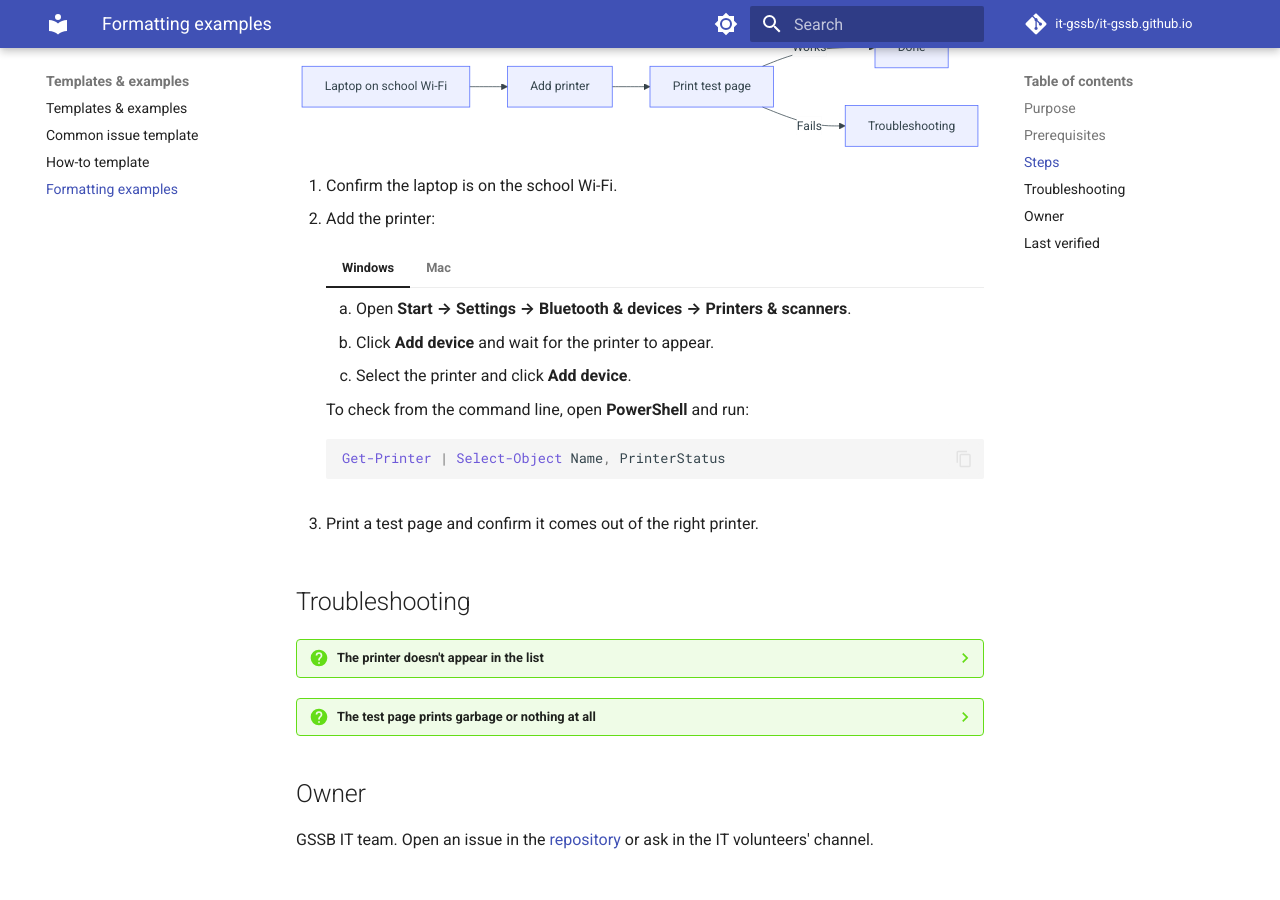
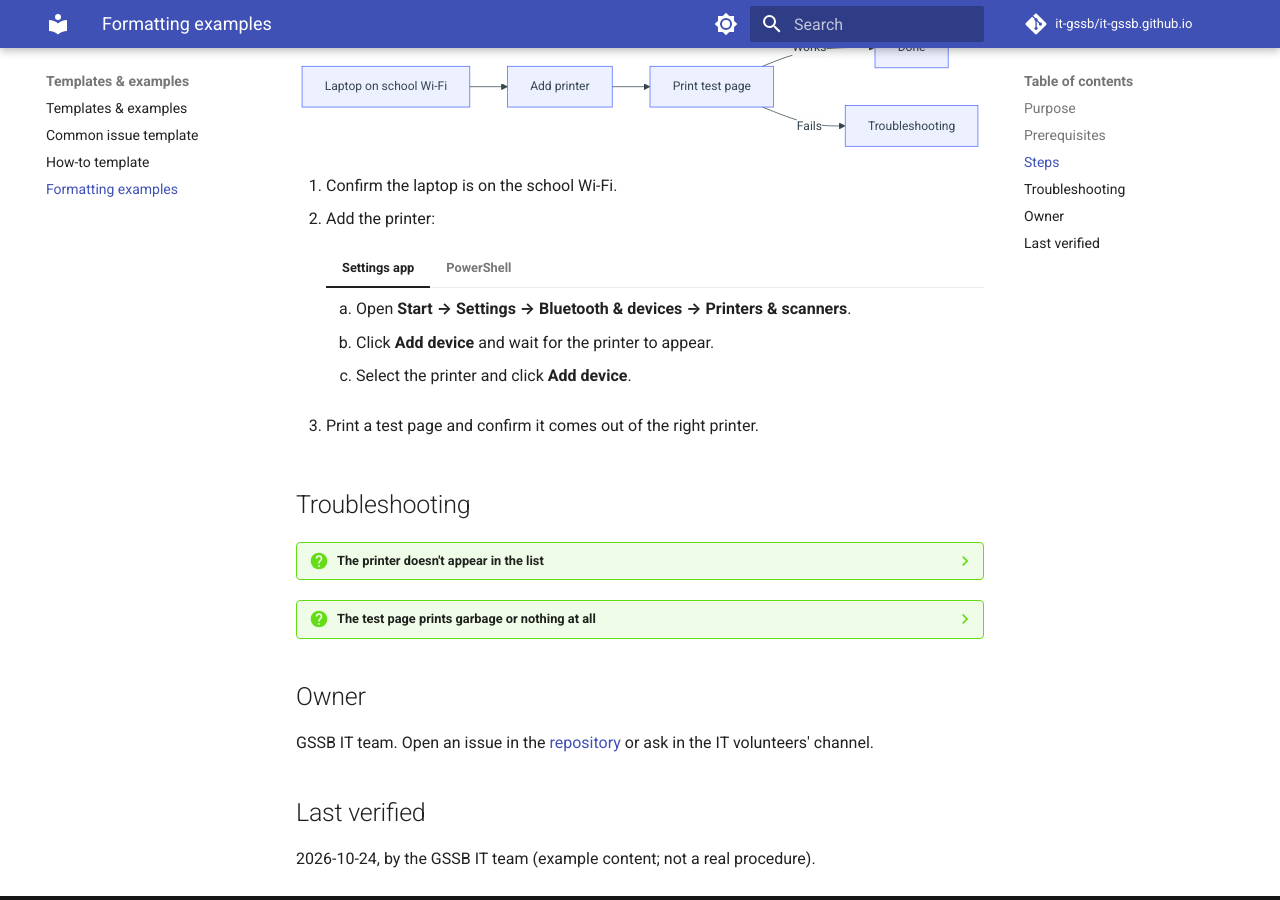
Before and after one commit to it-gssb/it-gssb.github.io, an MkDocs documentation site: the page built from docs/templates/formatting-examples.md, in a window 1280 px wide and 900 px high, scrolled down 965 px. Built offline with MkDocs 1.6.1 and Material for MkDocs 9.7.7, drawn with Linux system fonts in a browser that asks for light colours; comment, search, counter and statistics services are not loaded.

Commit message:
add printer guide and restrict documentation to Windows only (#3)

````diff
--- a/docs/templates/formatting-examples.md
+++ b/docs/templates/formatting-examples.md
@@ -40,28 +40,18 @@ flowchart LR
 1. Confirm the laptop is on the school Wi-Fi.
 2. Add the printer:
 
-    === "Windows"
+    === "Settings app"
 
         1. Open **Start → Settings → Bluetooth & devices → Printers & scanners**.
         2. Click **Add device** and wait for the printer to appear.
         3. Select the printer and click **Add device**.
 
-        To check from the command line, open **PowerShell** and run:
+    === "PowerShell"
+
+        To check the printer was added, open **PowerShell** and run:
 
         ```powershell
         Get-Printer | Select-Object Name, PrinterStatus
-        ```
-
-    === "Mac"
-
-        1. Open **Apple menu → System Settings → Printers & Scanners**.
-        2. Click **Add Printer, Scanner or Fax…**.
-        3. Select the printer from the list and click **Add**.
-
-        To check from the command line, open **Terminal** and run:
-
-        ```bash
-        lpstat -p
         ```
 
 3. Print a test page and confirm it comes out of the right printer.
--- a/mkdocs.yml
+++ b/mkdocs.yml
@@ -67,6 +67,7 @@ nav:
   - Home: index.md
   - Common issues:
       - Projector: common-issues/projector.md
+      - Printer: common-issues/printer.md
   - AATG:
       - Exam registration: aatg/index.md
   - Templates & examples:
````
Also changed, not shown: AGENTS.md (+1 -0 lines), docs/common-issues/printer.md (added, +55 -0 lines), docs/common-issues/projector.md (+2 -11 lines), docs/templates/how-to-template.md (+6 -5 lines).
